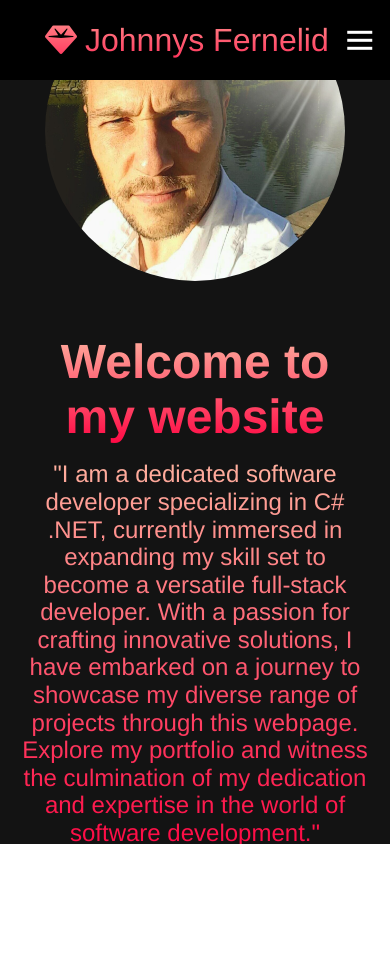
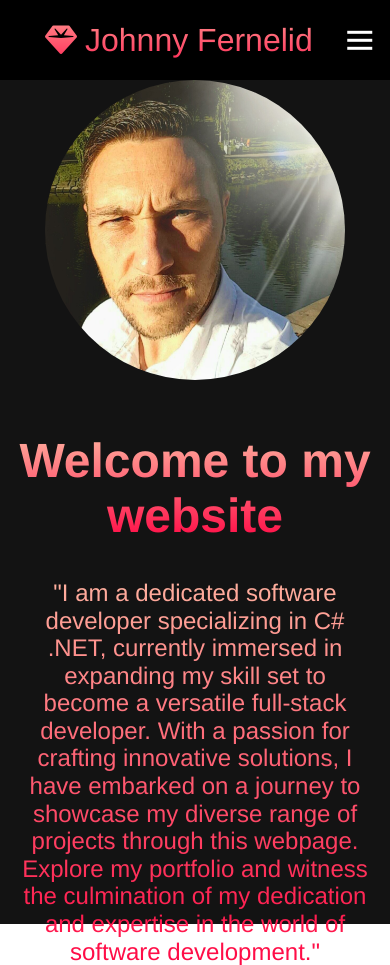
Before and after one commit to Mandorallen1337/MyWebsite, a plain HTML site: page index.html in a window 390 px wide. Before the commit the page ends 844 px from the top, so only its background shows below. Drawn offline with Linux system fonts and the light colour scheme.

Commit message:
Update navbar logo and add hero section

```diff
--- a/index.html
+++ b/index.html
@@ -13,7 +13,7 @@
      <nav class="navbar">
         <div class = "navbar-container">
             <a href="/" id="navbar-logo"
-            ><i class="fas fa-gem"></i>Johnnys Fernelid</a>
+            ><i class="fas fa-gem"></i>Johnny Fernelid</a>
 
             <div class="navbar-toggle" id="mobile-menu">
                 <span class="bar"></span>
--- a/style.css
+++ b/style.css
@@ -41,6 +41,7 @@
     cursor: pointer;
     text-decoration: none;
     font-size: 2rem;
+    background-clip: text;
 }
 
 .fa-gem {
@@ -83,6 +84,7 @@
     -moz-background-clip: text;
     -webkit-text-fill-color: transparent;
     -moz-text-fill-color: transparent;
+    background-clip: text;
 
 }
 
@@ -95,6 +97,7 @@
     -webkit-text-fill-color: transparent;
     -moz-text-fill-color: transparent;
     transition: all 0.3s ease;
+    background-clip: text   ;
 
 }
 
@@ -140,6 +143,66 @@
 }
 
 /* Contact Section end */
+
+/* Hero Section start */
+
+.hero {
+    display: flex;
+    justify-content: center;
+    align-items: center;
+    height: 100vh;
+    color: #fff;
+    background-color: #131313;
+    position: center;
+
+}
+
+.hero-container {
+    text-align: center;
+    .contact-container {
+        display: flex;
+        align-items: center;
+        justify-content: center;
+        flex-direction: column;
+        margin-top: auto;
+    }
+
+}
+
+.hero-text{
+    text-align: center;
+    font-size: 1.5rem;
+    background-image: linear-gradient(to top, #ff0844 0%, #ffb19f 100%);
+    background-size: 100%;
+    -webkit-background-clip: text;
+    -moz-background-clip: text;
+    -webkit-text-fill-color: transparent;
+    -moz-text-fill-color: transparent;
+    background-clip: text;
+    margin: 20px;
+}
+
+.hero-title {
+    text-align: center;
+    font-size: 3rem;
+    background-image: linear-gradient(to top, #ff0844 0%, #ffb19f 100%);
+    background-size: 100%;
+    -webkit-background-clip: text;
+    -moz-background-clip: text;
+    -webkit-text-fill-color: transparent;
+    -moz-text-fill-color: transparent;
+    margin-bottom: 1rem;
+    background-clip: text;
+}
+
+.hero-img {
+    border-radius: 50%;
+    width: 300px;
+    height: 300px;
+    margin-bottom: 1rem;
+}
+
+/* Hero Section end */
 
 /* Mobile section starts */
 
@@ -209,6 +272,22 @@
         transform: translate(5%, 20%);
     }
 
+    .hero-container {
+        display: grid;
+        justify-content: center;
+        align-items: center;
+        height: 100vh;
+        color: #fff;
+        background-color: #131313;
+        position: center;
+    }
+
+    .hero-text{
+        text-align: center;
+        font-size: 1 rem;
+    }
+
+
 
 
     #mobile-menu.is-active .bar:nth-child(2) {
@@ -231,57 +310,3 @@
 }
 
 /* Mobile section ends */
-/* Hero Section start */
-
-.hero {
-    display: flex;
-    justify-content: center;
-    align-items: center;
-    height: 100vh;
-    padding: 0 20px;
-    color: #fff;
-    background-color: #131313;
-    position: fixed;
-    top: 0;
-    left: 0;
-    right: 0;
-    bottom: 0;
-    overflow: auto;
-}
-
-.hero-container {
-    text-align: center;
-}
-
-.hero-text{
-    text-align: center;
-    font-size: 1.5rem;
-    background-image: linear-gradient(to top, #ff0844 0%, #ffb19f 100%);
-    background-size: 100%;
-    -webkit-background-clip: text;
-    -moz-background-clip: text;
-    -webkit-text-fill-color: transparent;
-    -moz-text-fill-color: transparent;
-    margin-bottom: 1rem;
-}
-
-.hero-title {
-    text-align: center;
-    font-size: 3rem;
-    background-image: linear-gradient(to top, #ff0844 0%, #ffb19f 100%);
-    background-size: 100%;
-    -webkit-background-clip: text;
-    -moz-background-clip: text;
-    -webkit-text-fill-color: transparent;
-    -moz-text-fill-color: transparent;
-    margin-bottom: 1rem;
-}
-
-.hero-img {
-    border-radius: 50%;
-    width: 300px;
-    height: 300px;
-    margin-bottom: 1rem;
-}
-
-/* Hero Section end */
```
